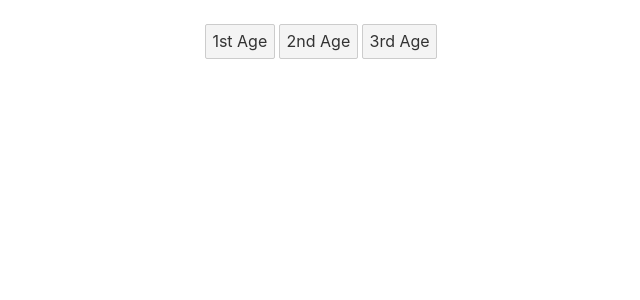
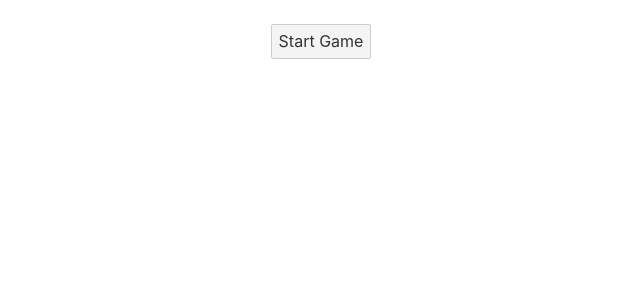
Before and after one commit to leobetosouza/7wd, a Svelte app: page / in a window 1280 px wide. Shown: the top 300 px of the page, without its empty margins (319-959 px from the left). Built offline with nearby package versions, Linux system fonts and the light colour scheme.

Commit message:
imprementing age flow

```diff
--- a/src/App.svelte
+++ b/src/App.svelte
@@ -8,68 +8,100 @@
 	let tableLayout;
 	let agePromise;
 	let cardCount = 0;
+	let currentAgeName;
+	let isGameStarted = false;
+
+	let historyStack = [];
 
 	const getCard = () => activeCards[cardCount++];
 
-	const prepare1stAge = () => {
-		const cardsPromise = get1stAgeCards().then(res => {
+	const pushHistory = action => {
+		historyStack = [...historyStack, action];
+	};
+
+	const handleRemoveCard = cardSlot => {
+		pushHistory(cardSlot);
+	};
+
+	const prepareAge = (getAgeCards, getTableLayout) => async () => {
+		const cardsPromise = getAgeCards().then(res => {
 			reserve = [ ...reserve, ...res.reserve ];
 			discard = [ ...discard, ...activeCards];
 			activeCards = res.cards;
 			cardCount = 0;
 		});
 
-		const tableLayoutPromise = get1stAgeTableLayout().then(layout => {
+		const tableLayoutPromise = getTableLayout().then(layout => {
 			tableLayout = layout;
 		});
 
 		agePromise = Promise.all([ cardsPromise, tableLayoutPromise ]);
+
+		return agePromise;
 	};
 
+	const agesList = [
+		{
+			name: '1st Age',
+			prepare: prepareAge(get1stAgeCards, get1stAgeTableLayout),
+		},
+		{
+			name: '2nd Age',
+			prepare: prepareAge(get2ndAgeCards, get2ndAgeTableLayout),
+		},
+		{
+			name: '3rd Age',
+			prepare: prepareAge(get3rdAgeCards, get3rdAgeTableLayout),
+		}
+	];
 
-	const prepare2ndAge = () => {
-		const cardsPromise = get2ndAgeCards().then(res => {
-			reserve = [ ...reserve, ...res.reserve ];
-			discard = [ ...discard, ...activeCards];
-			activeCards = res.cards;
-			cardCount = 0;
-		});
+	const ages = (function* () {
+		let count = 0;
+		while (count !== agesList.length) yield agesList[count++];
+	})();
 
-		const tableLayoutPromise = get2ndAgeTableLayout().then(layout => {
-			tableLayout = layout;
-		});
+	const setupNextAge = async () => {
+		const age = ages.next();
 
-		agePromise = Promise.all([ cardsPromise, tableLayoutPromise ]);
+		if (!age.done) {
+
+			await age.value.prepare();
+
+			currentAgeName = age.value.name;
+
+			pushHistory({
+				reserve: [...reserve],
+				activeCards: [...activeCards]
+			});
+		} else {
+			currentAgeName = 'GAME&apos;s END';
+		}
 	};
 
-	const prepare3rdAge = () => {
-		const cardsPromise = get3rdAgeCards().then(res => {
-			reserve = [ ...reserve, ...res.reserve ];
-			discard = [ ...discard, ...activeCards];
-			activeCards = res.cards;
-			cardCount = 0;
-		});
+	const startGame = async () => {
+		await setupNextAge();
 
-		const tableLayoutPromise = get3rdAgeTableLayout().then(layout => {
-			tableLayout = layout;
-		});
+		isGameStarted = true;
+	};
 
-		agePromise = Promise.all([ cardsPromise, tableLayoutPromise ]);
-	}
-
+	const onEndAge = () => {
+		setupNextAge();
+	};
 
 </script>
 
 <main>
-	<button on:click|once={prepare1stAge}>1st Age</button>
-	<button on:click|once={prepare2ndAge}>2nd Age</button>
-	<button on:click|once={prepare3rdAge}>3rd Age</button>
+	{#if isGameStarted}
+		<h1>{@html currentAgeName}</h1>
+	{:else}
+		<button on:click|once={startGame}>Start Game</button>
+	{/if}
 
 	{#if agePromise}
 		{#await agePromise}
 			<p>waiting cards...</p>
 		{:then}
-			<MainTable {tableLayout} {getCard} />
+			<MainTable {onEndAge} onRemoveCard={handleRemoveCard} {tableLayout} {getCard} totalCards={activeCards.length} />
 		{:catch error}
 			<p style="color: red">{error.message}</p>
 		{/await}
--- a/src/components/table/MainTable.svelte
+++ b/src/components/table/MainTable.svelte
@@ -1,14 +1,24 @@
 <script>
+	import { afterUpdate } from 'svelte';
+
     import Card from '../card/Card.svelte';
 
     export let tableLayout;
     export let getCard;
+	export let totalCards;
+	export let onRemoveCard;
+	export let onEndAge;
 
 	let removedCardSlots = [];
 
 	const removeCard = event => {
 		removedCardSlots = [ event.detail, ...removedCardSlots ];
+		onRemoveCard({ card: event.detail });
 	};
+
+	afterUpdate(() => {
+		if (removedCardSlots.length === totalCards) onEndAge();
+	})
 
 </script>
 
```
